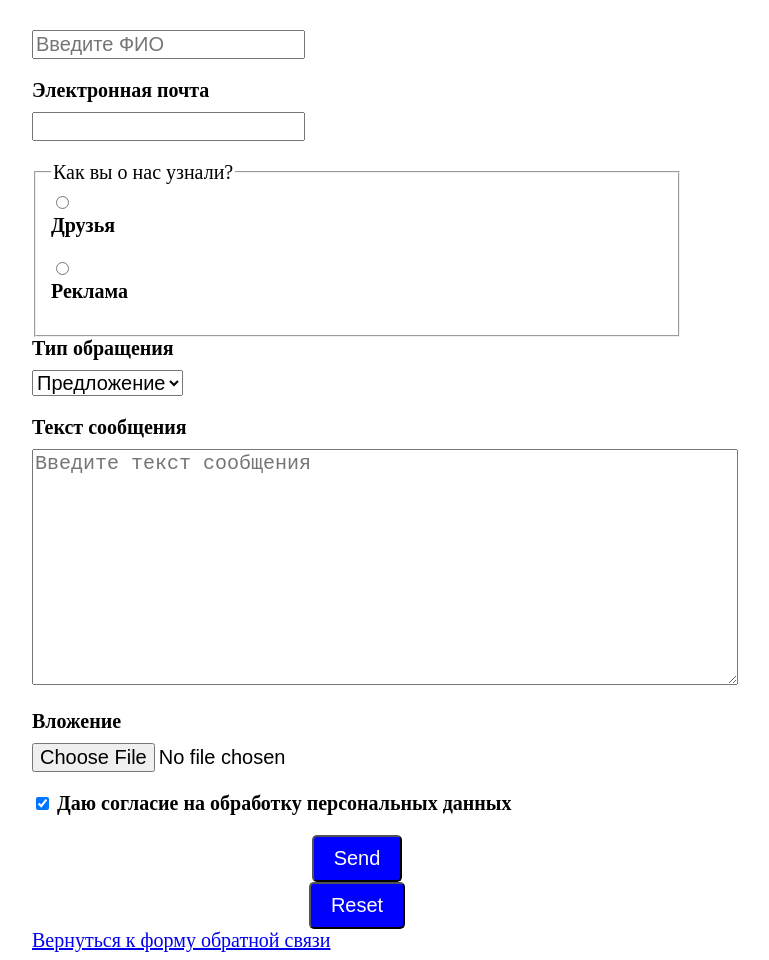
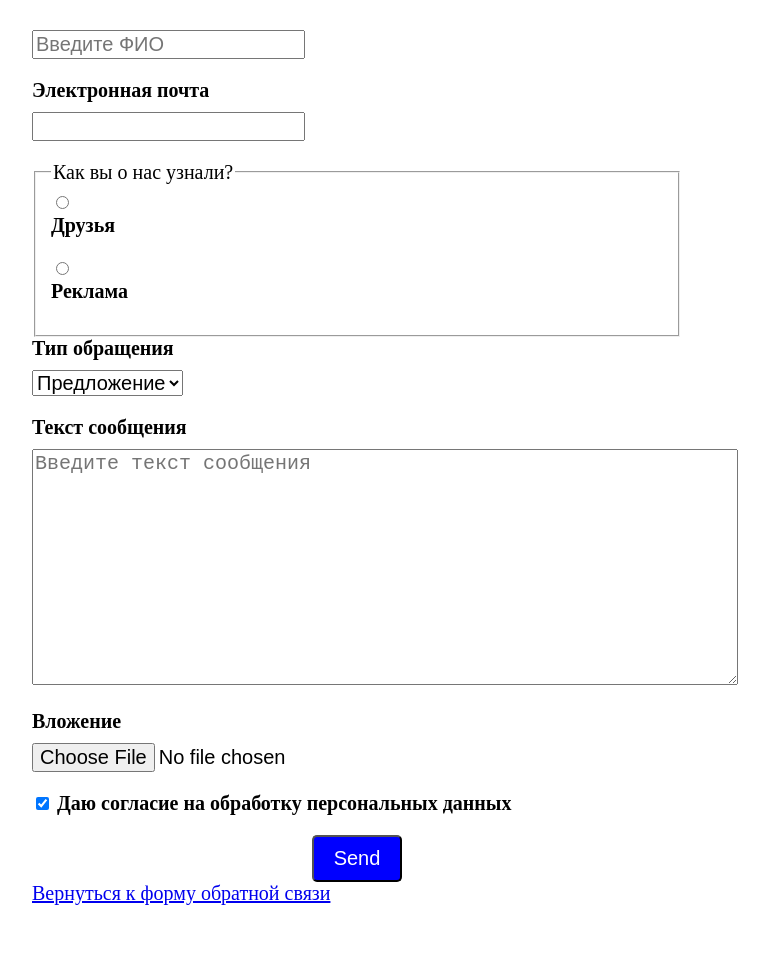
Before and after one commit to MikhailSimankin/MikhailSimankin.github.io, a plain HTML site: page lab2/pageform.html in a window 1280 px wide. Shown: the part 106-1066 px from the top of the page, without its empty margins (283-1052 px from the left). After the commit the page ends 1019 px from the top, so only its background shows below. Drawn offline with Linux system fonts and the light colour scheme.

Commit message:
Add files via upload

```diff
--- a/lab2/pageform.html
+++ b/lab2/pageform.html
@@ -55,7 +55,6 @@
         <label class="label display-inline" for="agree">Даю согласие на обработку персональных данных</label>
     </div>
         <button class="btn" type="submit">Send</button>
-        <button class="btn" type="reset">Reset</button>
 </form>
 <div class="nazad">
     <a href="index.html">Вернуться к форму обратной связи </a>
```
